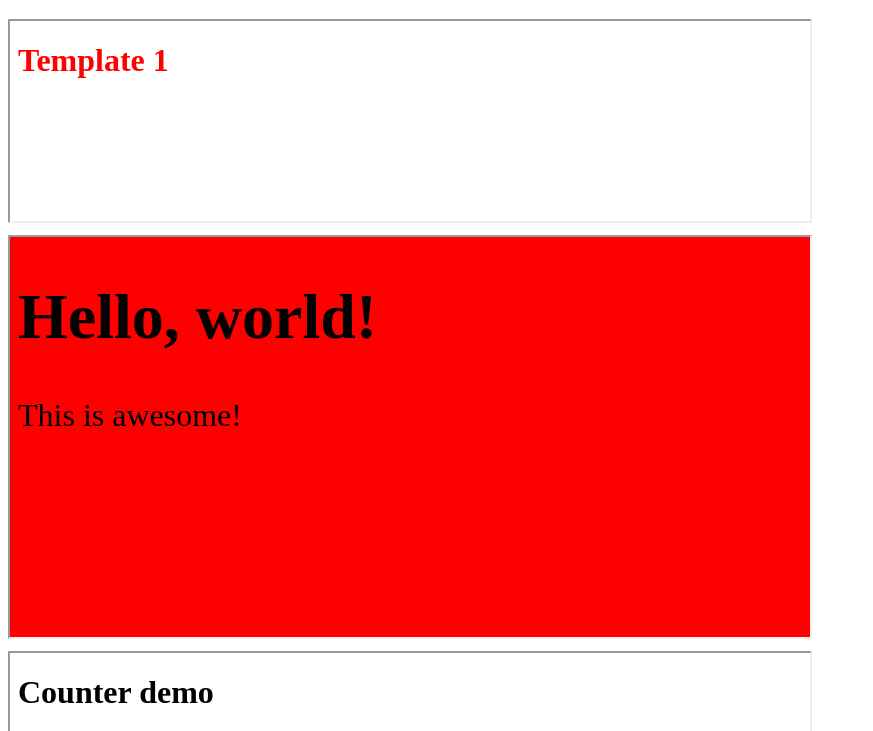
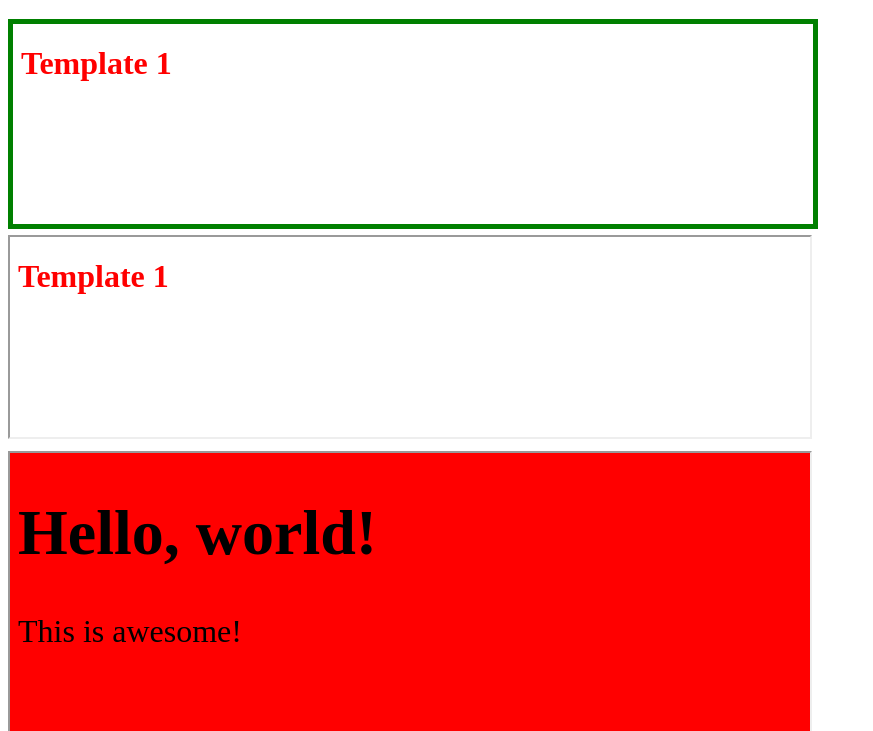
Before and after one commit to AleksandrHovhannisyan/local-iframe, a website built with Vite: page index.html in a window 1280 px wide. Shown: the part 61-792 px from the top of the page, without its empty margins (0-873 px from the left). Built offline with nearby package versions, Linux system fonts and the light colour scheme; a web font is replaced by a local one.

Commit message:
feat: allow custom iframe child

```diff
--- a/index.html
+++ b/index.html
@@ -28,6 +28,10 @@
       </style>
     </template>
     <h1><code>local-iframe</code> web component</h1>
+    <local-iframe description="Local iframe with custom iframe" template="template-1" style="width: 800px; height: 200px">
+      <iframe style="border: 5px solid green;"></iframe>
+    </local-iframe>
+    </local-iframe>
     <local-iframe
       description="Dynamic iframe example"
       template="template-1"
--- a/index.js
+++ b/index.js
@@ -9,11 +9,14 @@ class LocalIframe extends HTMLElement {
 
   constructor() {
     super();
-    this.#iframe = document.createElement("iframe");
+    const existingIframe = this.querySelector("iframe");
+    this.#iframe = existingIframe ? existingIframe : document.createElement("iframe");
     this.#iframe.style.height = "100%";
     this.#iframe.style.width = "100%";
     this.#iframe.style.maxWidth = "100%";
-    this.appendChild(this.#iframe);
+    if (!existingIframe) {
+      this.appendChild(this.#iframe);
+    }
   }
 
   /** @param {string} description */
```
Also changed, not shown: README.md.
